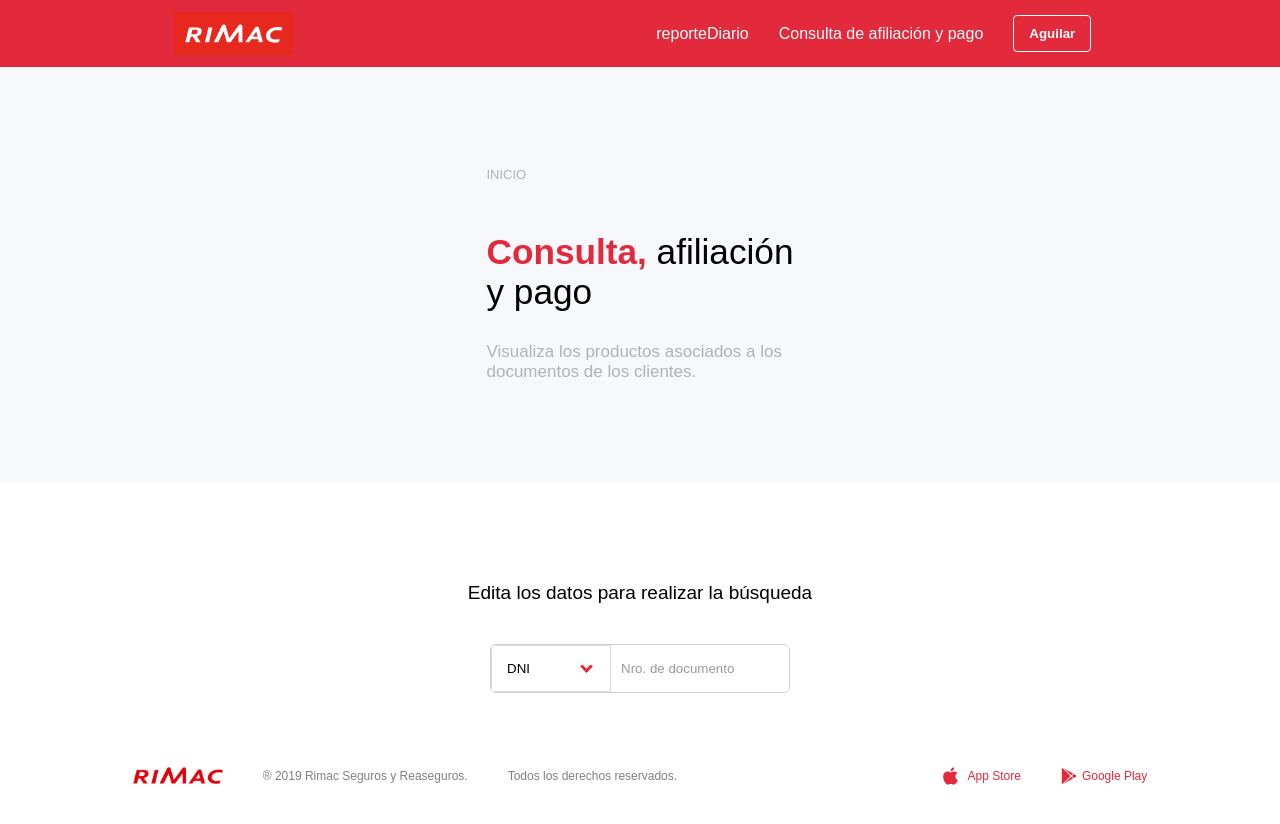
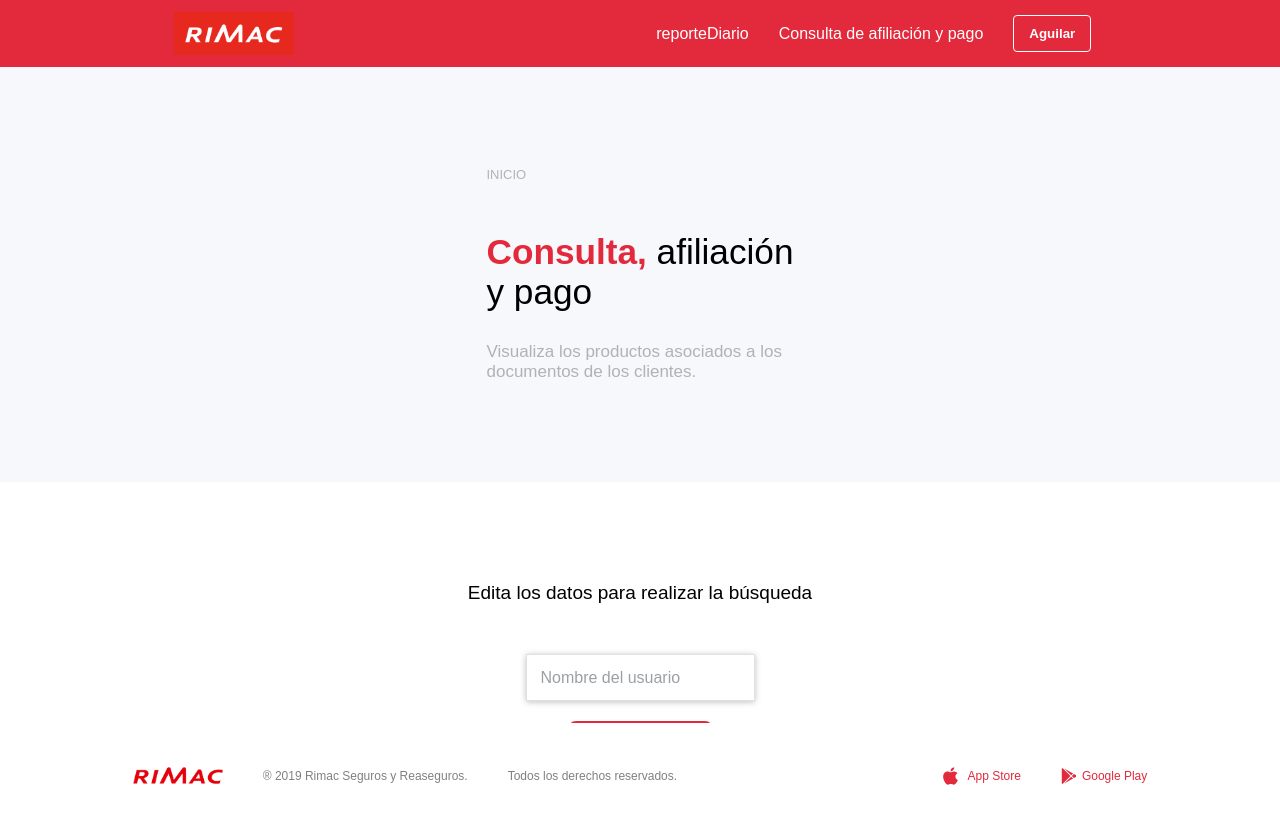
Before and after one commit to renatoegusquiza/repositories-dni-page, a React (Create React App) app: page / in a window 1280 px wide. Shown: the top 824 px of the page. Built offline with nearby package versions, Linux system fonts and the light colour scheme; no server answers.

Commit message:
Se hicieron cambios los archivos, tanto el nombre como el contenido

```diff
--- a/public/index.html
+++ b/public/index.html
@@ -25,6 +25,7 @@
       Learn how to configure a non-root public URL by running `npm run build`.
     -->
     <title>React App</title>
+
   </head>
   <body>
     <noscript>You need to enable JavaScript to run this app.</noscript>
--- a/src/components/DocumentInput.css
+++ /dev/null
@@ -1,47 +0,0 @@
-.document-input-container {
-    display: flex;
-    border: 1px solid #ccc;
-    border-radius: 6px;
-    overflow: hidden;
-    width: 30%;
-}
-
-.document-type-select {
-    position: relative;
-}
-
-.document-type-select .select-box {
-    width: 120px;
-    padding: 15px;
-    border: 1px solid gainsboro;
-    background-color: white;
-    appearance: none;
-    cursor: pointer;
-}
-
-.document-type-select .arrow {
-    position: absolute;
-    right: 20px;
-    top: 36%;
-    transform: rotate(45deg);
-    -webkit-transform: rotate(45deg);
-    pointer-events: none;
-}
-
-.document-number-input {
-    flex-grow: 1;
-    padding: 10px;
-    border: none;
-    outline: none;
-}
-
-.document-number-input::placeholder {
-    color: #999;
-}
-
-.arrow {
-    border: solid #e22a3c;
-    border-width: 0 3px 3px 0;
-    display: inline-block;
-    padding: 3px;
-}
--- a/src/components/DocumentInput.js
+++ /dev/null
@@ -1,38 +0,0 @@
-import React, { useState, useEffect } from 'react'
-
-//Import de la hoja de estilos
-import './DocumentInput.css'
-
-function DocumentInput({ onDocumentChange }) {
-    const [documentType, setDocumentType] = useState('DNI');
-    const [numberDocument, setNumberDocument] = useState('');
-
-
-    useEffect(() => {
-        // Llama a la función onDocumentChange cuando cambian los valores
-        onDocumentChange(documentType, numberDocument);
-    }, [documentType, numberDocument, onDocumentChange]);
-
-    return (
-        <div className='document-input-container'>
-            <div className='document-type-select'>
-                <select value={documentType}
-                    onChange={(e) => setDocumentType(e.target.value)}
-                    className='select-box'>
-                    <option value="DNI">DNI</option>
-                    <option value="Pasaporte">Pasaporte</option>
-                </select>
-                <span className="arrow down"></span>
-            </div>
-            <input
-                type="text"
-                placeholder='Nro. de documento'
-                value={numberDocument}
-                onChange={(e) => setNumberDocument(e.target.value)}
-                className="document-number-input"
-            />
-        </div>
-    )
-}
-
-export default DocumentInput
--- a/src/components/GitHubRepos.css
+++ b/src/components/GitHubRepos.css
@@ -10,10 +10,10 @@
 
 .section-repositories h2 {
     overflow: hidden; /*Garantiza que el contenido no se revele hasta la animación.*/
-    border-right: .15em solid #e22a3c;/* The typwriter cursor */
-    white-space: nowrap;/* Keeps the content on a single line */
-    margin: 0 auto;/* Gives that scrolling effect as the typing happens */
-    letter-spacing: .15em;/* Adjust as needed */
+    border-right: .15em solid #e22a3c;/* El cursor al momento de escribir */
+    white-space: nowrap;/* Mantiene el contenido en una sola línea. */
+    margin: 0 auto;/* Da ese efecto de desplazamiento a medida que se escribe */
+    letter-spacing: .15em;
     animation:
         typing 3.5s steps(40, end),
         blink-caret .75s step-end infinite;
--- a/src/components/MainContent.css
+++ b/src/components/MainContent.css
@@ -48,7 +48,7 @@
 .edition-documents-container{
     display: flex;
     flex-direction: column;
-    gap: 20px;
+    gap: 30px;
     width: 100%;
 }
 
@@ -66,20 +66,3 @@
     font-weight: 300;
     margin-bottom: 10px;
 }
-
-.start-button{
-    background-color: #e22a3c;
-    border: none;
-    border-radius: 8px;
-    color: white;
-    width: 145px;
-    height: 50px;
-    text-transform: uppercase;
-    font-weight: 800;
-    font-size: 12px;
-}
-
-.start-button:hover{
-    background-color: #ca2839;
-    cursor: pointer;
-}
--- a/src/components/MainContent.js
+++ b/src/components/MainContent.js
@@ -1,47 +1,12 @@
-import React, { useState } from 'react'
-import GitHubRepos from './GitHubRepos';
+import React from 'react'
 
 //Import del componente documentos
-import DocumentInput from './DocumentInput'
+import UserGithubInput from './UserGithubInput';
 
 //Import de los estilos
 import './MainContent.css'
 
 export default function MainContent() {
-    const [documentType, setDocumentType] = useState('DNI');
-    const [numberDocument, setNumberDocument] = useState('');
-    const [data, setData] = useState(null);
-
-    const handleDocumentChange = (type, number) => {
-        setDocumentType(type);
-        setNumberDocument(number);
-    };
-
-    const handleSubmit = async () => {
-
-        let apiUrl = '';
-
-        // Se va a construir la URL de la API basada en el tipo de documento y número
-        if (documentType === 'DNI') {
-            apiUrl = `https://api.example.com/dni/${numberDocument}`;
-        } else if (documentType === 'Pasaporte') {
-            apiUrl = `https://api.example.com/pasaporte/${numberDocument}`;
-        }
-
-        //Aqui iria la logica para enviar los datos
-        try{
-            const response = await fetch(apiUrl);
-
-            if(!response.ok){
-                throw new Error(`Error en la solicitud: ${response.statusText}`);
-            }
-            const result = await response.json();
-            setData(result);
-        } catch (error){
-            console.error('Error al obtener datos:', error);
-            setData({ error: 'No se pudo obtener la información' });
-        }
-    }
 
     return (
         <>
@@ -56,11 +21,9 @@
                 <section className='edition-documents-container'>
                     <div className='all-second-section-container'>
                         <p className='edition-documents-title'>Edita los datos para realizar la búsqueda</p>
-                        <DocumentInput onDocumentChange={handleDocumentChange}/>
-                        <button onClick={handleSubmit} className='start-button'>Comencemos</button>
+                        <UserGithubInput/>
                     </div>
                 </section>
-                <GitHubRepos/>
                 {/*data && (
                     <section className='result-container'>
                         {data.error ? (
--- /dev/null
+++ b/src/components/UserGithubInput.css
@@ -0,0 +1,140 @@
+.search-user-container{
+    display: flex;
+    flex-direction: column;
+    justify-content: center;
+    align-items: center;
+    margin: 10px;
+    gap: 20px;
+}
+
+.search-user-github{
+    display: flex;
+    justify-content: center;
+    align-items: center;
+    position: relative;
+}
+
+.user-github-input {
+    flex-grow: 1;
+    padding: 15px 25px;
+    border: 1px solid #dfe1e5;
+    box-shadow: 0px 1px 6px rgba(32, 33, 36, 0.28);
+    transition: all 0.3s ease;
+    position: relative;
+}
+
+.user-github-input:focus{
+    outline: none;
+    border-color: #4285f4;
+    box-shadow: 0px 1px 6px rgba(66, 133, 244, 0.5);
+}
+
+.search-user-github label{
+    position: absolute;
+    left: 10px;
+    top: 10px;
+    padding: 5px;
+    background-color: white;
+    color: #9aa0a6;
+    font-size: 16px;
+    pointer-events: none;
+    transition: all 0.3s ease;
+}
+
+.user-github-input:focus + label,
+.user-github-input:not(:placeholder-shown) + label {
+    top: -10px;
+    font-size: 12px;
+    color: #4285f4;
+}
+
+.start-button{
+    background-color: #e22a3c;
+    border: none;
+    border-radius: 8px;
+    color: white;
+    width: 145px;
+    height: 50px;
+    text-transform: uppercase;
+    font-weight: 800;
+    font-size: 12px;
+}
+
+.start-button:hover{
+    background-color: #ca2839;
+    cursor: pointer;
+}
+
+.user-github{
+    display: flex;
+    flex-direction: column;
+    justify-content: center;
+    align-items: center;
+    gap: 20px;
+}
+
+.avatar-user-github{
+    width: 300px;
+    border: 2px solid #4285f4;
+    border-radius: 10%;
+}
+
+.username-github{
+    text-transform: uppercase;
+    overflow: hidden;
+    border-right: .15em solid black;
+    white-space: nowrap;
+    margin: 0 auto;
+    letter-spacing: .15em;
+    animation:
+        typing 3.5s steps(40, end),
+        blink-caret .75s step-end infinite;
+}
+
+/* El efecto de escritura */
+@keyframes typing {
+    from {
+        width: 0
+    }
+
+    to {
+        width: 30%
+    }
+}
+
+/* El efecto cursor de máquina de escribir */
+@keyframes blink-caret {
+
+    from,
+    to {
+        border-color: transparent
+    }
+
+    60% {
+        border-color: black;
+    }
+}
+
+.bio-github{
+    font-style: italic;
+}
+
+.repos-github{
+    margin-top: 20px;
+    display: flex;
+    flex-direction: column;
+    gap: 10px;
+}
+
+.repos-github h3{
+    text-transform: uppercase;
+    color: #e22a3c;
+}
+
+.repos-github ul li{
+    list-style: none;
+}
+
+.repos-github ul li:not(:last-child){
+    margin-bottom: 10px;
+}
--- /dev/null
+++ b/src/components/UserGithubInput.js
@@ -0,0 +1,68 @@
+import React, { useState } from 'react'
+
+//Import de la hoja de estilos
+import './UserGithubInput.css'
+
+function UserGithubInput() {
+    const [search, setSearch] = useState('');
+    const [user, setUser] = useState(null);
+    const [repos, setRepos] = useState([]);
+
+    const fetchUser = async () => {
+        try {
+            const userResponse = await fetch(`https://api.github.com/users/${search}`);
+            const userData = await userResponse.json();
+
+            setUser(userData);
+
+            // Fetch de los repositorios
+            const reposResponse = await fetch(userData.repos_url);
+            const reposData = await reposResponse.json();
+            setRepos(reposData);
+        } catch (error) {
+            console.error('error', error.message);
+
+        }
+    }
+
+    return (
+        <div className='search-user-container'>
+            <div className='search-user-github'>
+                <input
+                    type="text"
+                    placeholder=''
+                    className="user-github-input"
+                    onChange={(e) => setSearch(e.target.value)}
+                />
+                <label>Nombre del usuario</label>
+            </div>
+            <button onClick={fetchUser} className='start-button'>Buscar</button>
+            <article>
+                {user && (
+                    <div className="user-github">
+                        <img src={user.avatar_url} alt='avatar-user-github' className='avatar-user-github' />
+                        <h4 key={user.login} className='username-github'>{user.login}</h4>
+                        <p className='bio-github'>{user.bio}</p>
+                    </div>
+                )}
+                {repos.length > 0 && (
+                    <div className="repos-github">
+                        <h3>Repositorios:</h3>
+                        <ul>
+                            {repos.map((repo) => (
+                                <li key={repo.id}>
+                                    <p><strong>Nombre: </strong><a href={repo.html_url} target="_blank" rel="noopener noreferrer">
+                                        {repo.name}
+                                    </a></p>
+                                    <p><strong>Descripción: </strong>{repo.description}</p>
+                                </li>
+                            ))}
+                        </ul>
+                    </div>
+                )}
+            </article>
+        </div>
+    )
+}
+
+export default UserGithubInput
```
